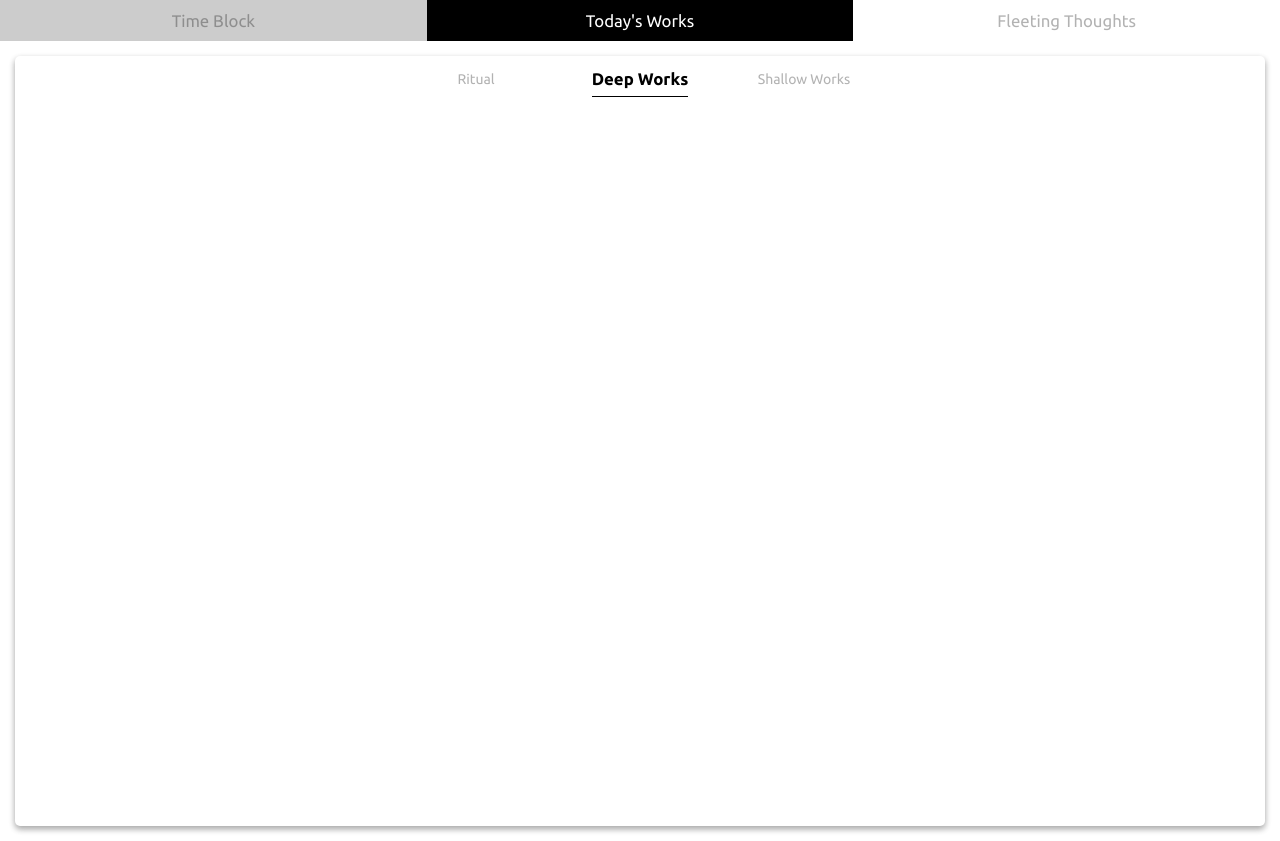
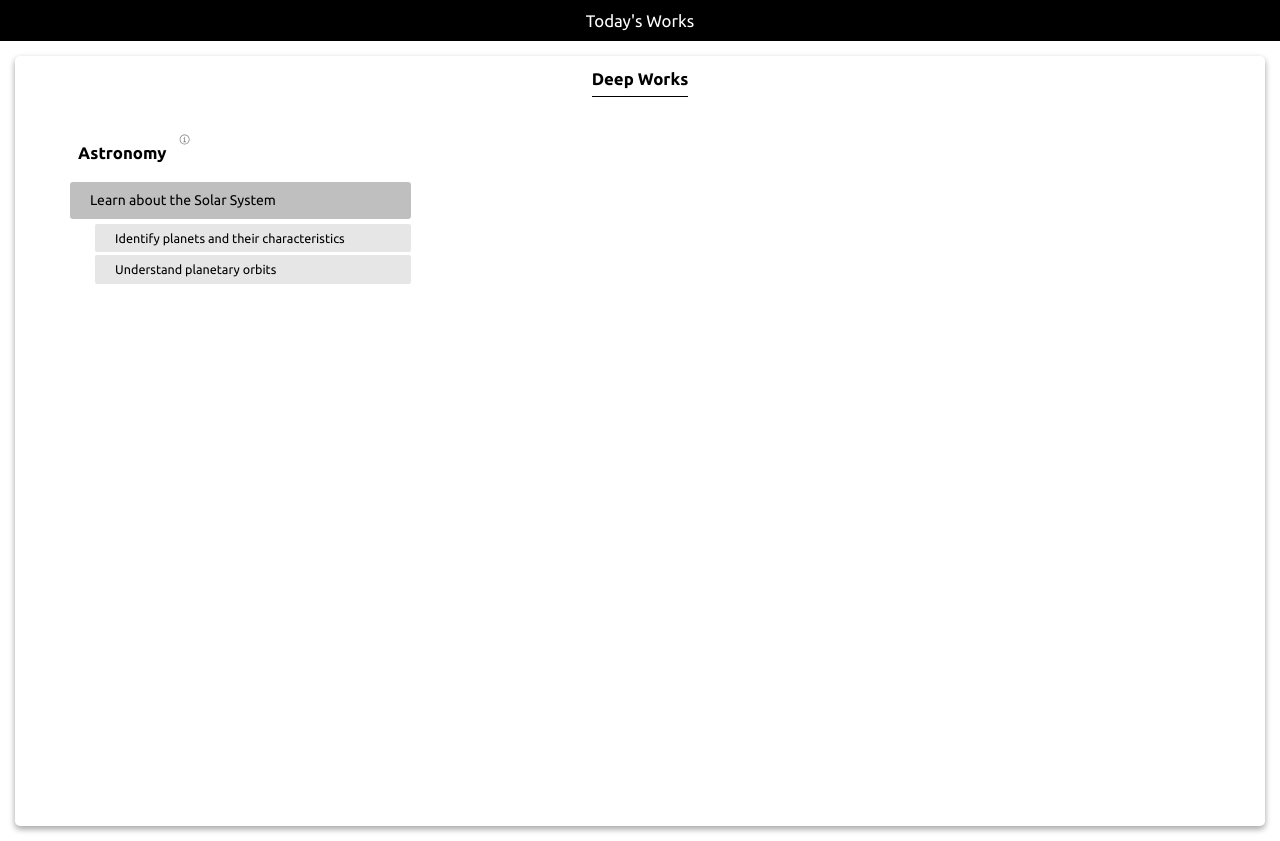
Before and after one commit to kkmm26/deep-work, a React (Vite) app: page / in a window 1280 px wide. Built offline with nearby package versions, Linux system fonts and the light colour scheme.

Commit message:
remove unused features

```diff
--- a/src/App.jsx
+++ b/src/App.jsx
@@ -5,29 +5,30 @@ import TodayWork from "./components/TodayWork/TodayWork.jsx";
 import FleetingThoughts from "./components/FleetingThoughts/FleetingThoughts.jsx";
 import TimeBlock from "./components/TimeBlock/TimeBlock.jsx";
 import { COLORS, STYLES } from "./constants.js";
+import TasksProvider from "./components/Providers/TasksProvider.jsx";
+import ShallowWorksProvider from "./components/Providers/ShallowWorksProvider.jsx";
 
-const FEATURES = ["Time Block", "Today's Works", "Fleeting Thoughts"];
+// const FEATURES = ["Time Block", "Today's Works", "Fleeting Thoughts"];
+const FEATURES = ["Today's Works"];
 
 function App() {
-    const [activeFeature, setActiveFeature] = React.useState(FEATURES[1]);
+    const [activeFeature, setActiveFeature] = React.useState(FEATURES[0]);
 
-
-
-    React.useEffect(()=> {
+    React.useEffect(() => {
         function handleKeydown(e) {
             if (e.key === "Escape") {
-                if(document.activeElement) {
-                    document.activeElement.blur()
+                if (document.activeElement) {
+                    document.activeElement.blur();
                 }
             }
         }
 
-        window.addEventListener('keydown', handleKeydown)
+        window.addEventListener("keydown", handleKeydown);
 
-        return (() => {
-            window.removeEventListener('keydown', handleKeydown)
-        })
-    })
+        return () => {
+            window.removeEventListener("keydown", handleKeydown);
+        };
+    });
 
     function handleClick(e) {
         const feature = e.target.textContent;
@@ -49,9 +50,20 @@ function App() {
             </TitleWrapper>
             <Main>
                 <FeatureWrapper>
-                    {activeFeature === FEATURES[0] && <TimeBlock />}
-                    {activeFeature === FEATURES[1] && <TodayWork />}
-                    {activeFeature === FEATURES[2] && <FleetingThoughts />}
+                    {/* {activeFeature === FEATURES[0] && <TimeBlock />}
+                    {activeFeature === FEATURES[1] && (
+                        <TasksProvider>
+                            <ShallowWorksProvider>
+                            <TodayWork />
+                            </ShallowWorksProvider>
+                        </TasksProvider>
+                    )}
+                    {activeFeature === FEATURES[2] && <FleetingThoughts />} */}
+                    <TasksProvider>
+                        <ShallowWorksProvider>
+                            <TodayWork />
+                        </ShallowWorksProvider>
+                    </TasksProvider>
                 </FeatureWrapper>
             </Main>
         </>
--- a/src/api/db/localStorage.js
+++ b/src/api/db/localStorage.js
@@ -1,8 +1,9 @@
+import { DEFAULT_TASKS } from "../../constants";
 
 export function getFromStorage(key) {
     const storedValue = localStorage.getItem(key);
     if(!storedValue) {
-        return {}
+        return DEFAULT_TASKS
     }
     return JSON.parse(storedValue)
 }
--- /dev/null
+++ b/src/components/Providers/ShallowWorksProvider.jsx
@@ -0,0 +1,20 @@
+import React from "react";
+import { getFromStorage } from "../../api/db/localStorage";
+
+export const ShallowWorksContext = React.createContext();
+function ShallowWorksProvider({ children }) {
+    // const [shallowWorks, setShallowWorks] = React.useState(
+    //     getFromStorage("shallow-works")
+    // );
+    const [shallowWorks, setShallowWorks] = React.useState(
+        {}
+    );
+
+    const VALUES = {
+        shallowWorks
+    }
+    return (
+        <ShallowWorksContext.Provider value={VALUES}>{children}</ShallowWorksContext.Provider>
+    );
+}
+export default ShallowWorksProvider;
--- a/src/components/TaskBar/TaskTitle.jsx
+++ b/src/components/TaskBar/TaskTitle.jsx
@@ -3,6 +3,7 @@ import styled, { css } from "styled-components";
 import { COLORS } from "../../constants";
 
 const TaskTitle = styled.h3`
+    min-width: fit-content;
     position: relative;
     cursor: pointer;
     padding: 8px;
@@ -19,16 +20,20 @@ const TaskTitle = styled.h3`
 
 const variantStyles = {
     Subject: css`
-        max-height: 2.5rem;
-        display: -webkit-box;
+        /* max-height: 2.5rem; */
+        /* display: -webkit-box;
         -webkit-line-clamp: 1;
-        -webkit-box-orient: vertical;
+        -webkit-box-orient: vertical; */
         overflow: hidden;
-        word-wrap: break-word;
+        /* word-wrap: break-word; */
         ${({ fullTextVisible }) => fullTextVisible && css`
-            display: block;
+            /* display: block;
             word-wrap: normal;
-            max-height: fit-content;
+            max-height: fit-content; */
+            -webkit-line-clamp: 10;
+            word-wrap: normal;
+            overflow: visible;
+            min-height: fit-content;
         `}
     `,
     "Main Task": css`
--- a/src/components/TodayWork/Ritual.jsx
+++ b/src/components/TodayWork/Ritual.jsx
@@ -1,5 +1,5 @@
 function Ritual(){
-    return <>Ritual</>
+    return <></>
 }
 
 export default Ritual
--- a/src/components/TodayWork/ShallowWorks.jsx
+++ b/src/components/TodayWork/ShallowWorks.jsx
@@ -1,5 +1,14 @@
+import styled from "styled-components";
+import React from "react";
+import { getFromStorage } from "../../api/db/localStorage";
+import TaskBar from "../TaskBar/TaskBar";
+import { ShallowWorksContext } from "../Providers/ShallowWorksProvider";
+
 function ShallowWorks() {
-    return <>ShallowWorks</>;
+    const {shallowWorks} = React.useContext(ShallowWorksContext)
+
+    return <Wrapper>{Object.values(shallowWorks).map(work => <p>{work}</p>)}</Wrapper>
 }
+const Wrapper = styled.div``;
 
-export default ShallowWorks
+export default ShallowWorks;
--- a/src/components/TodayWork/TodayWork.jsx
+++ b/src/components/TodayWork/TodayWork.jsx
@@ -19,7 +19,7 @@ import PopUp from "../PopUp/PopUp.jsx";
 import { SHOW_POPUP } from "../../config.js";
 
 function TodayWork() {
-    const [currentWork, setCurrentWork] = React.useState(WORK_TYPES[1]);
+    const [currentWork, setCurrentWork] = React.useState(WORK_TYPES[0]);
     const [isFormOpen, setIsFormOpen] = React.useState(false);
     const [isSubjectLimitReached, setIsSubjectLimitReached] =
         React.useState(false);
@@ -41,9 +41,9 @@ function TodayWork() {
         setIsFormOpen(true);
         document.body.style.overflow = "hidden";
     }
-    function handlePlusBtnClick(e) {
+    function handlePlusBtnClick(e, work) {
+        if (work === "Deep Works"){
             const currentTasks = getFromStorage("tasks");
-        console.log(isShowPopUp);
             if (Object.keys(currentTasks).length === 0) {
                 openForm(e);
                 return;
@@ -54,6 +54,8 @@ function TodayWork() {
                 // setIsShowPopUp(getFromStorage("showPopUp").onSubjectLimit);
                 setIsSubjectLimitReached(true);
             }
+        }
+
     }
     function closePopUp() {
         setIsSubjectLimitReached(false);
@@ -77,7 +79,7 @@ function TodayWork() {
                                 {work}
                                 {isActive && (
                                     <PlusButton
-                                        onClick={(e) => handlePlusBtnClick(e)}
+                                        onClick={(e) => handlePlusBtnClick(e, work)}
                                         variant="Work Type"
                                     />
                                 )}
@@ -86,16 +88,15 @@ function TodayWork() {
                     );
                 })}
             </TitleWrapper>
-            <TasksProvider>
                 <SubTaskInputProvider>
                     {isFormOpen && <TaskEntryForm closeForm={closeForm} />}
                 </SubTaskInputProvider>
                 <WorkTypeWrapper>
-                    {currentWork === WORK_TYPES[0] && <Ritual />}
-                    {currentWork === WORK_TYPES[1] && <DeepWorks />}
-                    {currentWork === WORK_TYPES[2] && <ShallowWorks />}
+                    {/* {currentWork === WORK_TYPES[0] && <Ritual />} */}
+                    {/* {currentWork === WORK_TYPES[1] && <DeepWorks />} */}
+                    {/* {currentWork === WORK_TYPES[2] && <ShallowWorks />} */}
+                    <DeepWorks />
                 </WorkTypeWrapper>
-            </TasksProvider>
         </Wrapper>
     );
 }
--- a/src/constants.js
+++ b/src/constants.js
@@ -40,7 +40,8 @@ export const STYLES = {
         "rgba(0, 0, 0, 0.1) 0px 4px 6px -1px, rgba(0, 0, 0, 0.06) 0px 2px 4px -1px",
 };
 
-export const WORK_TYPES = ["Ritual", "Deep Works", "Shallow Works"];
+// export const WORK_TYPES = ["Ritual", "Deep Works", "Shallow Works"];
+export const WORK_TYPES = ["Deep Works"];
 
 export const WORK_TYPES_STYLES = {
     fontSize: { active: "1.2rem", inactive: "1rem" },
@@ -57,7 +58,7 @@ export const FEATURE_TITLES_STYLES = {
 };
 export const DEFAULT_TASKS = {
     subjects: {
-        0: { id: 0, task: "Astronomy", mainTaskIds: [0] }
+        0: { id: 0, task: "Astronomy", mainTaskIds: [0], description: "Learn about the Solar System" }
     },
     mainTasks: {
         0: { id: 0, task: "Learn about the Solar System", subTaskIds: [0, 1] },
@@ -69,3 +70,12 @@ export const DEFAULT_TASKS = {
         1: { id: 1, task: "Understand planetary orbits" },
     },
 };
+export const DEFAULT_SHALLOW_WORKS = {
+    mainTasks: {
+        0: { id: 0, task: "Learn about the Solar System", subTaskIds: [0, 1] },
+    },
+    subTasks: {
+        0: { id: 0, task: "Identify planets and their characteristics" },
+        1: { id: 1, task: "Understand planetary orbits" },
+    },
+};
--- a/src/helpers.js
+++ b/src/helpers.js
@@ -7,7 +7,11 @@ const TASK_TYPES = {
 };
 
 export function getCurrentTask(type, currentTaskId) {
+    if(!currentTaskId){
+        return null
+    }
     const existingTasks = JSON.parse(JSON.stringify(getFromStorage("tasks")));
+    console.log(existingTasks);
     const taskType = TASK_TYPES[type];
     return existingTasks[taskType][currentTaskId].task
 }
```
Also changed, not shown: 1 other file (tests, documents, lock files or other folders). Lines whose indentation alone changed are shown as unchanged.
